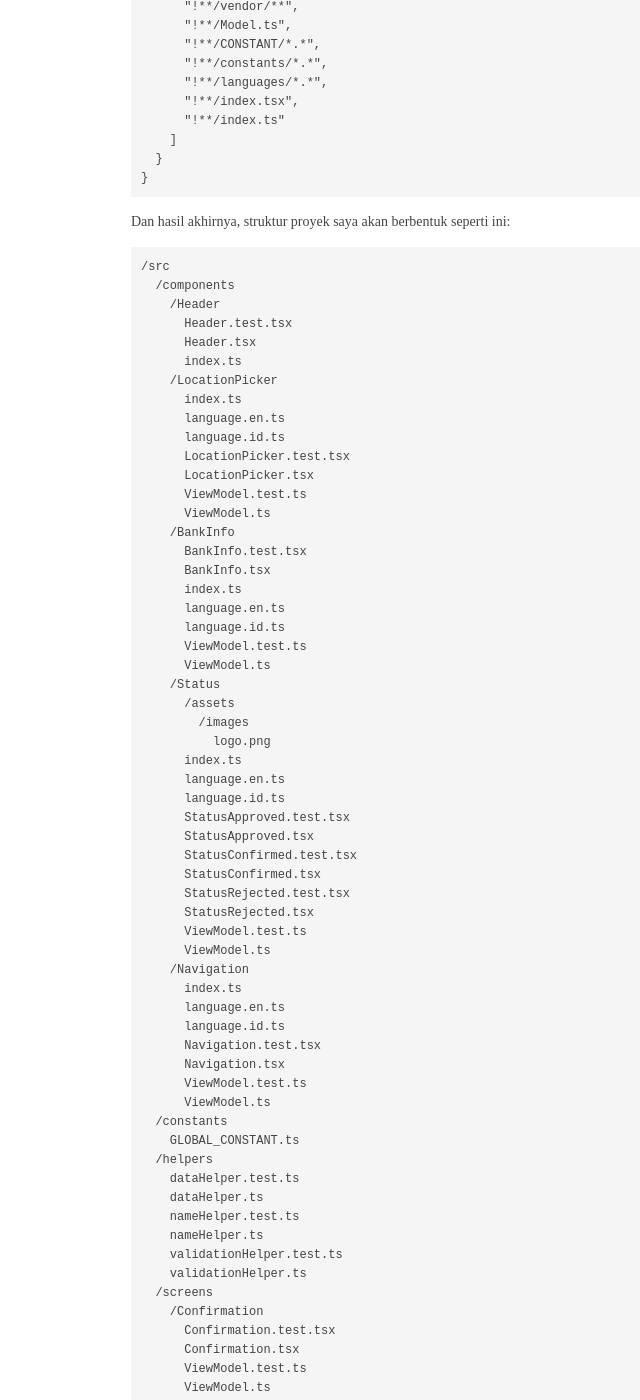
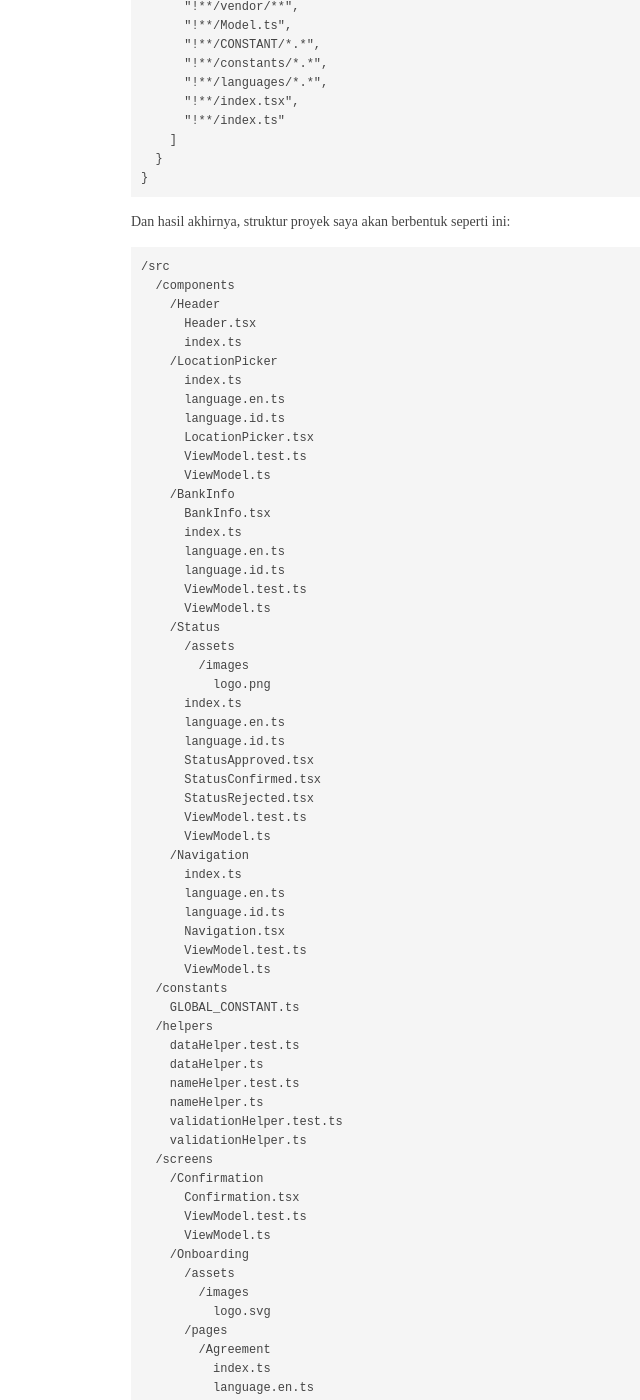
Before and after one commit to sendz/sendz.github.io, a Jekyll site: the page built from _posts/2018-09-24-arsitektur-proyek-reactjs-dengan-mvvm-pattern.md, in a window 1280 px wide and 1400 px high, scrolled down 9182 px. Shown: the whole window, without its empty margins (224-864 px from the left). Built offline with Jekyll 4.4.1, drawn with Linux system fonts in a browser that asks for light colours; nearby versions of some CDN libraries; emoji names are drawn with the system emoji font; some web fonts are replaced; some of the changed text lies outside the part shown.

Commit message:
Remove test.tsx

```diff
--- a/_posts/2018-09-24-arsitektur-proyek-reactjs-dengan-mvvm-pattern.md
+++ b/_posts/2018-09-24-arsitektur-proyek-reactjs-dengan-mvvm-pattern.md
@@ -442,19 +442,16 @@ Dan hasil akhirnya, struktur proyek saya akan berbentuk seperti ini:
 /src
   /components
     /Header
-      Header.test.tsx
       Header.tsx
       index.ts
     /LocationPicker
       index.ts
       language.en.ts
       language.id.ts
-      LocationPicker.test.tsx
       LocationPicker.tsx
       ViewModel.test.ts
       ViewModel.ts
     /BankInfo
-      BankInfo.test.tsx
       BankInfo.tsx
       index.ts
       language.en.ts
@@ -468,11 +465,8 @@ Dan hasil akhirnya, struktur proyek saya akan berbentuk seperti ini:
       index.ts
       language.en.ts
       language.id.ts
-      StatusApproved.test.tsx
       StatusApproved.tsx
-      StatusConfirmed.test.tsx
       StatusConfirmed.tsx
-      StatusRejected.test.tsx
       StatusRejected.tsx
       ViewModel.test.ts
       ViewModel.ts
@@ -480,7 +474,6 @@ Dan hasil akhirnya, struktur proyek saya akan berbentuk seperti ini:
       index.ts
       language.en.ts
       language.id.ts
-      Navigation.test.tsx
       Navigation.tsx
       ViewModel.test.ts
       ViewModel.ts
@@ -495,7 +488,6 @@ Dan hasil akhirnya, struktur proyek saya akan berbentuk seperti ini:
     validationHelper.ts
   /screens
     /Confirmation
-      Confirmation.test.tsx
       Confirmation.tsx
       ViewModel.test.ts
       ViewModel.ts
@@ -508,7 +500,6 @@ Dan hasil akhirnya, struktur proyek saya akan berbentuk seperti ini:
           index.ts
           language.en.ts
           language.id.ts
-          Agreement.test.tsx
           Agreement.tsx
           ViewModel.test.ts
           ViewModel.ts
@@ -517,7 +508,6 @@ Dan hasil akhirnya, struktur proyek saya akan berbentuk seperti ini:
           language.en.ts
           language.id.ts
           OUTLET_CITY.ts
-          OutletInfo.test.tsx
           OutletInfo.tsx
           ViewModel.test.ts
           ViewModel.ts
@@ -525,14 +515,12 @@ Dan hasil akhirnya, struktur proyek saya akan berbentuk seperti ini:
           index.ts
           language.en.ts
           language.id.ts
-          UserInfo.test.tsx
           UserInfo.ts
           ViewModel.test.ts
           ViewModel.ts
       index.ts
       language.en.ts
       language.id.ts
-      Onboarding.test.tsx
       Onboarding.tsx
       ViewModel.test.ts
       ViewModel.ts
```
